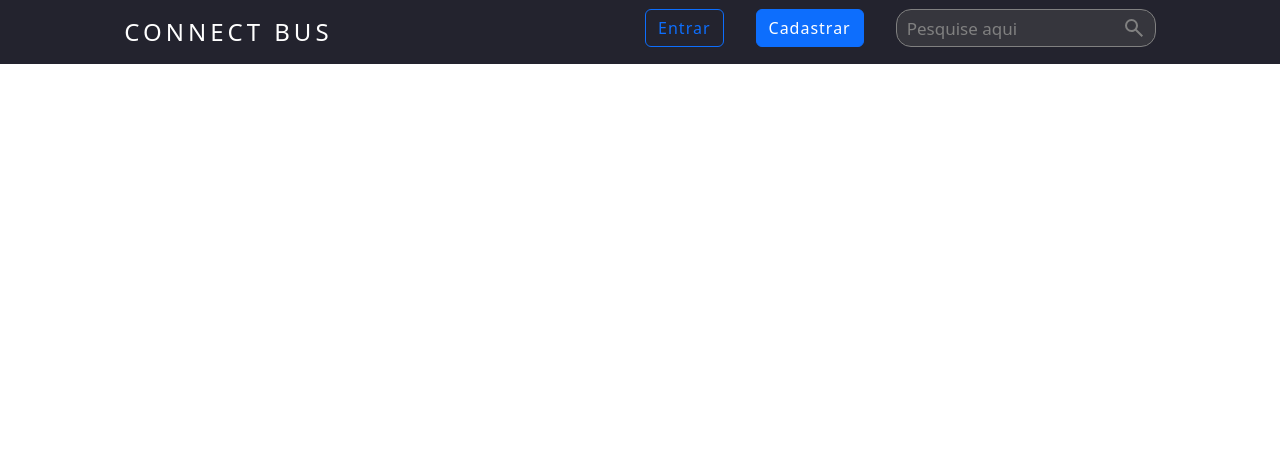
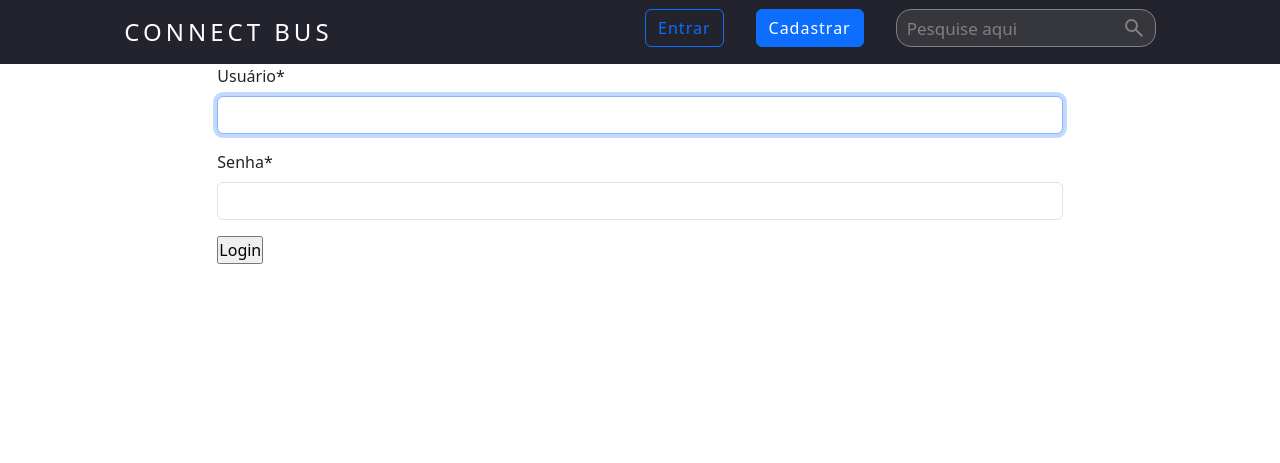
Before and after one commit to danilocb21/connectbus, a Django app: page /login/ in a window 1280 px wide. Shown: the top 463 px of the page. Run offline with Django 5.2, Linux system fonts and the light colour scheme; some libraries are stand-ins or nearby versions.

Commit message:
chore: Update login functionality and templates

```diff
--- a/connectbus/connectbus/urls.py
+++ b/connectbus/connectbus/urls.py
@@ -16,12 +16,12 @@ Including another URLconf
 """
 from django.contrib import admin
 from django.urls import path, include
-from register.views import user_logout
+from register.views import user_logout, CustomLoginView
 
 urlpatterns = [
     path('', include("app.urls")),
     path('admin/', admin.site.urls),
-    # path('login/', register_views.CustomLoginView.as_view(), name="login"),
+    path('login/', CustomLoginView.as_view(), name="login"),
     path('register/', include("register.urls")),
     path('logout/', user_logout, name="logout"),
     path('', include('django.contrib.auth.urls')),
--- a/connectbus/register/templates/registration/login.html
+++ b/connectbus/register/templates/registration/login.html
@@ -6,5 +6,9 @@
 {% block title %}Login - Connect Bus{% endblock %}
 
 {% block content %}
-
+<form action="" method="post">
+    {% csrf_token %}
+    {{ form|crispy }}
+    <input type="submit" value="Login">
+</form>
 {% endblock %}
--- a/connectbus/register/views.py
+++ b/connectbus/register/views.py
@@ -1,3 +1,6 @@
+from typing import Any
+from django.http import HttpRequest
+from django.http.response import HttpResponse as HttpResponse
 from django.shortcuts import render, redirect
 from django.contrib.auth.views import LoginView
 from django.contrib.auth import login, logout, authenticate
@@ -8,7 +11,7 @@ from app.models import Client, Company
 
 # Create your views here.
 
-@login_required
+@login_required(login_url="/login/")
 def user_logout(request):
     logout(request)
     return render(request, "registration/logout.html")
@@ -124,7 +127,13 @@ def register_company(request):
         return redirect("/")
 
     return redirect("/register")
-
-
 class CustomLoginView(LoginView):
     authentication_form = CustomAuthenticationForm
+
+    def dispatch(self, request: HttpRequest, *args: Any, **kwargs: Any) -> HttpResponse:
+        if request.user.is_authenticated:
+            return redirect("/")
+        return super().dispatch(request, *args, **kwargs)
+
+    def get_success_url(self) -> str:
+        return "/"
```
